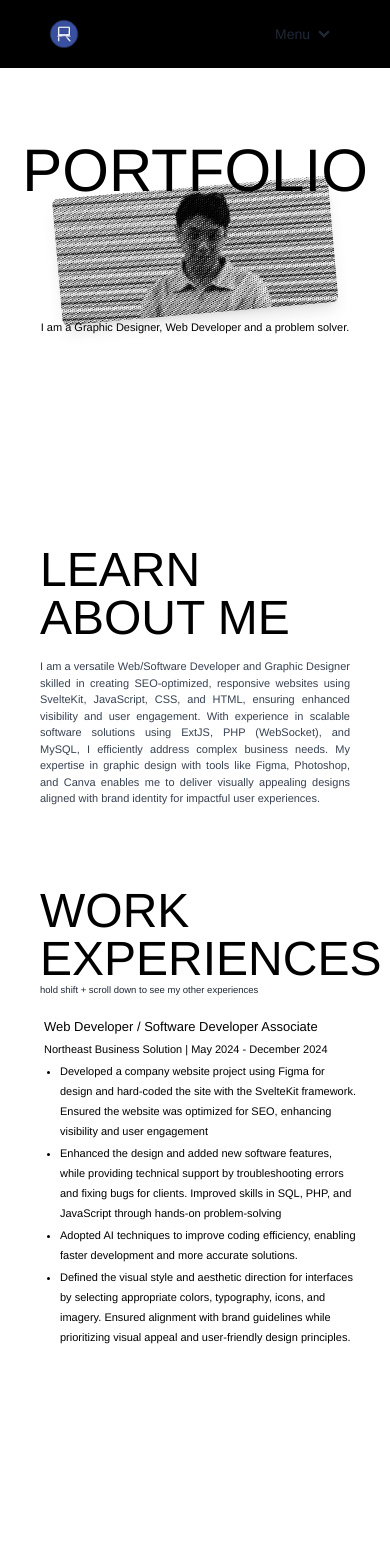
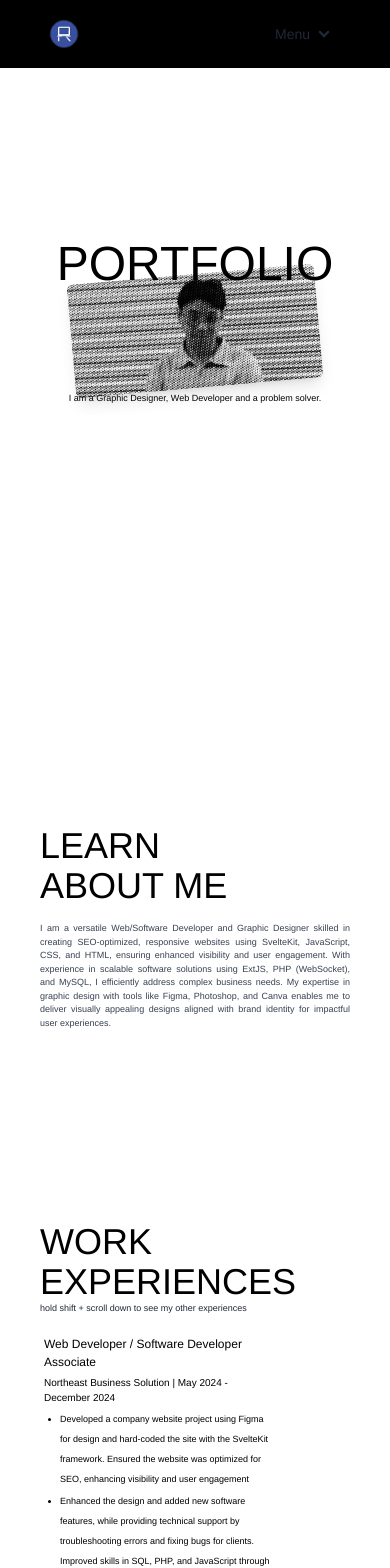
Before and after one commit to Rcz16/Reactjs_myportfolio, a React (Vite) app in the folder my-portfolio/: page / in a window 390 px wide. Shown: the top 1568 px of the page. Built offline with nearby package versions, Linux system fonts and the light colour scheme.

Commit message:
Restored my-portfolio folder

```diff
--- a/my-portfolio/src/App.jsx
+++ b/my-portfolio/src/App.jsx
@@ -12,10 +12,8 @@ export default function App() {
   return (
     <>
     <Header/>
-    <div className="relative">
-        <Hero/>
-        <About className="sticky top-0 h-screen" />
-    </div>
+    <Hero/>
+    <About/>
     <Experiences/>
     <Skills/>
     <Designs/>
--- a/my-portfolio/src/components/About.jsx
+++ b/my-portfolio/src/components/About.jsx
@@ -4,10 +4,10 @@ import laptop from '../assets/laptop.jpg'
 
 const About = () => {
     return (
-        <div className="grid grid-cols-2 sx:grid-cols-1 lg:grid-cols-2 gap-4 items-center bg-white min-h-screen sx:min-h-[30vh] sm:min-h-[50vh] md:min-h-[70vh] lg:min-h-screen xxl:min-h-screen p-10" id='about'>
+        <div className="grid grid-cols-2 sx:grid-cols-1 lg:grid-cols-2 gap-4 items-center bg-white min-h-screen sx:min-h-[60vh] sm:min-h-[70vh] md:min-h-[70vh] lg:min-h-screen xxl:min-h-screen p-10" id='about'>
             <div className="ms-3 sx:ms-0">
-                <h1 className="uppercase mb-4 text-black  xl:text-[100px] lg:text-7xl md:text-[90px] sm:text-5xl sx:text-5xl">Learn <br /> About Me</h1>
-                <p className="text-justify text-gray-700 xl:text-xl lg:text-md md:text-[18px] sm:text-[11.5px] sx:text-[11px]">
+                <h1 className="uppercase mb-4 text-black  xl:text-[100px] lg:text-7xl md:text-[90px] sm:text-5xl sx:text-4xl">Learn <br /> About Me</h1>
+                <p className="text-justify text-gray-700 xl:text-xl lg:text-md md:text-[18px] sm:text-[11.5px] sx:text-[9px]">
 
                     I am a versatile Web/Software Developer and Graphic Designer skilled in creating SEO-optimized, responsive websites using SvelteKit, JavaScript, CSS, and HTML, ensuring enhanced visibility and user engagement. With experience in scalable software solutions using ExtJS, PHP (WebSocket), and MySQL, I efficiently address complex business needs. My expertise in graphic design with tools like Figma, Photoshop, and Canva enables me to deliver visually appealing designs aligned with brand identity for impactful user experiences.
                 </p>
--- a/my-portfolio/src/components/Designs.jsx
+++ b/my-portfolio/src/components/Designs.jsx
@@ -57,11 +57,11 @@ const Designs = () => {
                             >
                                 <div className="relative h-full w-full overflow-hidden rounded-2xl bg-[#000000]">
                                     <img
-                                        className="absolute left-1/2 top-1/2 h-[45rem] w-auto max-w-none -translate-y-1/2 object-cover md:left-1/2 lg:h-[640px] lg:w-[240px] -translate-x-1/2"
+                                        className="absolute left-1/2 top-1/2 h-150 w-auto max-w-none -translate-y-1/2 object-cover md:left-1/2 md:h-[640px] md:w-[240px] -translate-x-1/2"
                                         src={designs.img}
                                         alt={designs.name}
-                                        width="500px"
-                                        height="500px"
+                                        width="590px"
+                                        height="640px"
                                     />
                                     <div
                                         className={classNames(
--- a/my-portfolio/src/components/Experiences.jsx
+++ b/my-portfolio/src/components/Experiences.jsx
@@ -7,17 +7,17 @@ const Experiences = () => {
         <div className="min-h-screen bg-white p-10 xs:p-0 items-center" id='experiences'>
             <div className="grid sx:grid-cols-1 lg:grid-cols-2 items-center">
                 <div className="" >
-                    <h1 className="xl:text-[100px] lg:text-7xl md:text-[90px] sm:text-5xl sx:text-5xl uppercase text-black">Work<br />Experiences</h1>
-                    <p className="xl:text-xl lg:text-md md:text-[18px] sm:text-[11.5px] sx:text-[9.5px] ps-2 sx:ps-0 mb-4 text-gray-800">hold shift + scroll down to see my other experiences</p>
-                    <div className="carousel rounded-box xxl:w-[50] xl:w-[45rem] lg:w-[35rem] md:w-[25rem] sm:w-[20rem] sx:w-[20rem] mx-auto ">
+                    <h1 className="xl:text-[100px] lg:text-7xl md:text-[90px] sm:text-5xl sx:text-4xl uppercase text-black">Work<br />Experiences</h1>
+                    <p className="xl:text-xl lg:text-md md:text-[18px] sm:text-[11.5px] sx:text-[9px] ps-2 sx:ps-0 mb-4 text-gray-800">hold shift + scroll down to see my other experiences</p>
+                    <div className="carousel rounded-box xxl:w-[50] xl:w-[45rem] lg:w-[35rem] md:w-[25rem] sm:w-[20rem] sx:w-[15rem] mx-auto ">
                         {experiences.map((experiences) => (
                             <div key={experiences} className="carousel-item w-full">
                                 <div className="text-black sx:p-1 lg:p-5">
-                                    <h1 className="xl:text-xl lg:text-md md:text-[18px] sm:text-[13px] sx:text-[13px] pb-1">{experiences.jobTitle} </h1>
-                                    <h2 className="pb-3 sx:pb-1 sx:text-[11px] sm:text-[12px] md:text-[14px] lg:text-[16px] xl:text-[20px] xxl:text-[24px] ">
+                                    <h1 className="xl:text-xl lg:text-md md:text-[18px] sm:text-[11.5px] sx:text-[12px] pb-1">{experiences.jobTitle} </h1>
+                                    <h2 className="pb-3 sx:pb-1 sx:text-[10px] sm:text-[12px] md:text-[14px] lg:text-[16px] xl:text-[20px] xxl:text-[24px] ">
                                         {experiences.companyName}</h2>
                                     {experiences.jobDescription.map((jobDescription, index) => (
-                                        <ul key={index} className="text-sm sx:text-[11px] sm:text-[10px] md:text-[12px] lg:text-[14px] xl:text-[16px] xxl:text-[18px] pb-1 sx:pb-0.5 sm:pb-0.5 list-disc ps-5 sx:ps-4 sm:ps-5 lg:ps-6 xl:ps-7">
+                                        <ul key={index} className="text-sm sx:text-[9px] sm:text-[10px] md:text-[12px] lg:text-[14px] xl:text-[16px] xxl:text-[18px] pb-1 sx:pb-0.5 sm:pb-0.5 list-disc ps-5 sx:ps-4 sm:ps-5 lg:ps-6 xl:ps-7">
                                             <li>{jobDescription}</li>
                                         </ul>
                                     ))}
--- a/my-portfolio/src/components/Hero.jsx
+++ b/my-portfolio/src/components/Hero.jsx
@@ -4,14 +4,14 @@ const Hero = () => {
 
     return (
         <>
-            <div className="hero bg-white min-h-screen sx:min-h-[60vh] sm:min-h-[50vh] md:min-h-[80vh] lg:min-h-screen xxl:min-h-screen" id='hero'>
-                <div className="mx-auto max-w-screen px-10 sx:px-6 lg:px-10 absolute xs:max-w-[360px] sm:max-w-[425px] md:max-w-[768px] lg:max-w-[1024px] xl:max-w-[1440px]">
+            <div className="hero bg-white min-h-screen sx:min-h-[80vh] sm:min-h-[80vh] md:min-h-[80vh] lg:min-h-screen xxl:min-h-screen" id='hero'>
+                <div className="mx-auto max-w-screen px-10 sx:px-6 lg:px-10 absolute xs:max-w-[320px] sm:max-w-[425px] md:max-w-[768px] lg:max-w-[1024px] xl:max-w-[1440px]">
                     <div className="mx-auto max-w-2xl py-16 sx:py-16 sm:py-32 md:py-32 xl:py-32">
                         <div className="hero-content text-center ">
                             <div className=" ">
-                                <h1 className=" z-10 relative lg:top-3 sx:bottom-[10px] m-0 p-0 text-black xl:text-[125px] lg:text-9xl md:text-[120px] sm:text-6xl sx:text-6xl" >PORTFOLIO</h1>
+                                <h1 className=" z-10 relative lg:top-3 sx:bottom-[10px] m-0 p-0 text-black xl:text-[125px] lg:text-9xl md:text-[120px] sm:text-6xl sx:text-5xl" >PORTFOLIO</h1>
                                 <img className='z-3 relative rotate-[-5deg] bottom-6 left-1/2 transform -translate-x-1/2 object-cover xl:w-[66%] lg:w-[66%] md:w-[80%] sm:w-[80%] sx:w-[80%] h-auto rounded-md shadow-lg ' src={hero} />
-                                <div className="z-2 relative lg:bottom-4 md:bottom-3 sx:bottom-5 left-1/2 transform -translate-x-1/2  text-black w-[max-content] before:absolute before:inset-0 before:animate-typewriter before:bg-white after:absolute after:inset-0 after:w-[0.125em] after:animate-caret after:bg-black  xl:text-2xl lg:text-2xl md:text-[22px] sm:text-[11.5px] sx:text-[11px] ">
+                                <div className="z-2 relative lg:bottom-4 md:bottom-3 sx:bottom-5 left-1/2 transform -translate-x-1/2  text-black w-[max-content] before:absolute before:inset-0 before:animate-typewriter before:bg-white after:absolute after:inset-0 after:w-[0.125em] after:animate-caret after:bg-black  xl:text-2xl lg:text-2xl md:text-[22px] sm:text-[11.5px] sx:text-[9px] ">
                                     <h1 >
                                         I am a Graphic Designer,
                                         Web Developer and a problem solver.
--- a/my-portfolio/src/components/Projects.jsx
+++ b/my-portfolio/src/components/Projects.jsx
@@ -6,7 +6,7 @@ const Projects = () => {
             <div className="mx-auto max-w-screen px-10 xs:px-6 lg:px-8">
                 <div className="mx-auto max-w-2xl py-16 xs:py-24 lg:max-w-none lg:py-32">
                     <h2 className="text-4xl sm:text-5xl md:text-6xl lg:text-7xl uppercase text-white">Projects</h2>
-                    <div className="mt-6 space-y-12 lg:grid lg:grid-cols-3 grid-rows-2 lg:gap-x-8 lg:space-y-0">
+                    <div className="mt-6 space-y-12 lg:grid lg:grid-cols-4 grid-rows-2 lg:gap-x-7 lg:space-y-0">
                         {projects.map((projects) => (
                             <div key={projects.name} className="group relative">
                                 <div className="bg-gray-50 rounded-lg row-start-1">
@@ -22,7 +22,7 @@ const Projects = () => {
                                         </h3>
                                         <p className=" mt-2 text-xs text-gray-500 ">{projects.description}</p>
                                     </div>
-                                    <div className="flex flex-row p-1 ">
+                                    <div className="flex flex-row p-1 bg-gray-50">
                                         {projects.logo.map((logo, index) => (
                                             <div key={index} >
                                                 <img src={logo} className="w-[40px] h-[40px] object-cover object-center "  />
--- a/my-portfolio/src/components/Skills.jsx
+++ b/my-portfolio/src/components/Skills.jsx
@@ -9,7 +9,7 @@ const Skills = () => {
                     <div className="grid grid-cols-1 lg:grid-cols-[25%_25%_23%_23%] lg:grid-rows-[auto] gap-4 lg:gap-2">
                         {/* Header */}
                         <div className="col-span-full lg:col-span-5 lg:row-start-1">
-                            <h1 className="text-white text-5xl sm:text-5xl md:text-6xl lg:text-7xl uppercase">
+                            <h1 className="text-white text-4xl sm:text-5xl md:text-6xl lg:text-7xl uppercase">
                                 Skills <br />& Services
                             </h1>
                         </div>
```
Also changed, not shown: my-portfolio/src/components/data/projects-data.jsx (+19 -18 lines).
